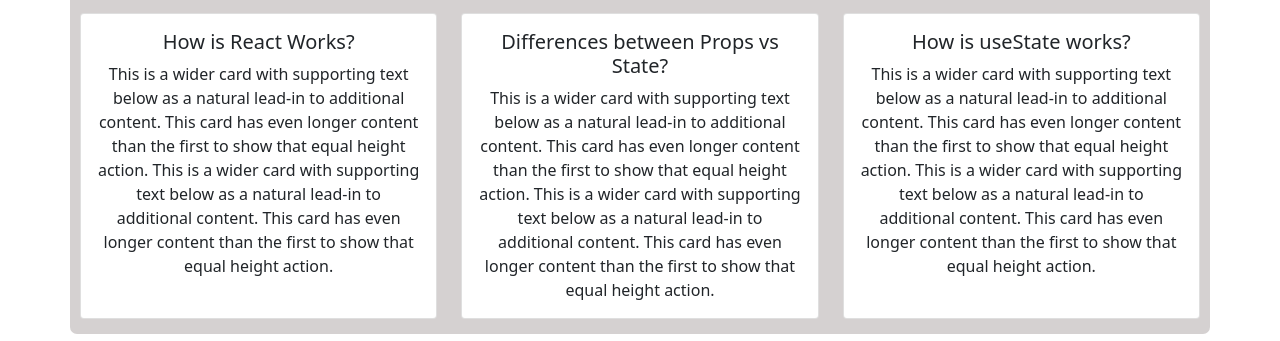
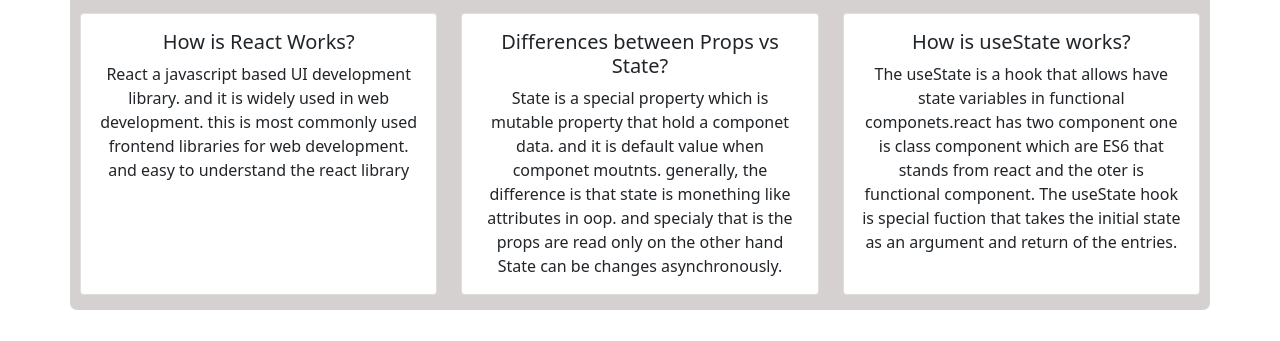
Before and after one commit to JsCoding9838/television-shop, a React (Create React App) app: page / in a window 1280 px wide. Shown: the part 1968-2309 px from the top of the page. After the commit the page ends 2288 px from the top, so only its background shows below. Built offline with nearby package versions, Linux system fonts and the light colour scheme.

Commit message:
abount react updated

```diff
--- a/src/components/AboutReact/AboutReact.js
+++ b/src/components/AboutReact/AboutReact.js
@@ -5,28 +5,35 @@
     return (
         <div className='react-container container'>
             <h2 className='mb-3 fw-bold'>Something About React</h2>
-            <div class="about-react row row-cols-1 row-cols-md-3 g-4">
-                <div class="col">
-                    <div class="card h-100">
-                        <div class="card-body">
-                            <h5 class="card-title">How is React Works?</h5>
-                            <p class="card-text">This is a wider card with supporting text below as a natural lead-in to additional content. This card has even longer content than the first to show that equal height action. This is a wider card with supporting text below as a natural lead-in to additional content. This card has even longer content than the first to show that equal height action. </p>
+            <div className="about-react row row-cols-1 row-cols-md-3 g-4">
+                <div className="col">
+                    <div className="card h-100">
+                        <div className="card-body">
+                            <h5 className="card-title">How is React Works?</h5>
+                            <p className="card-text">
+                                React a javascript based UI development library. and it is widely used in web development. this is most commonly used frontend libraries for web development. and easy to understand the react library
+                            </p>
                         </div>
                     </div>
                 </div>
-                <div class="col">
-                    <div class="card h-100">
-                        <div class="card-body">
-                            <h5 class="card-title">Differences between Props vs State?</h5>
-                            <p class="card-text">This is a wider card with supporting text below as a natural lead-in to additional content. This card has even longer content than the first to show that equal height action. This is a wider card with supporting text below as a natural lead-in to additional content. This card has even longer content than the first to show that equal height action. </p>
+                <div className="col">
+                    <div className="card h-100">
+                        <div className="card-body">
+                            <h5 className="card-title">Differences between Props vs State?</h5>
+                            <p className="card-text">
+                                State is a special property which is mutable property that hold a componet data. and it is default value when componet moutnts. generally, the difference is that state is monething like attributes in oop.
+                                and specialy that is the props are read only on the other hand State can be changes asynchronously.
+                            </p>
                         </div>
                     </div>
                 </div>
-                <div class="col">
-                    <div class="card h-100">
-                        <div class="card-body">
-                            <h5 class="card-title">How is useState works?</h5>
-                            <p class="card-text">This is a wider card with supporting text below as a natural lead-in to additional content. This card has even longer content than the first to show that equal height action. This is a wider card with supporting text below as a natural lead-in to additional content. This card has even longer content than the first to show that equal height action. </p>
+                <div className="col">
+                    <div className="card h-100">
+                        <div className="card-body">
+                            <h5 className="card-title">How is useState works?</h5>
+                            <p className="card-text">
+                                The useState is a hook that allows have state variables in functional componets.react has two component one is class component which are ES6 that stands from react and the oter is functional component. The useState hook is special fuction that takes the initial state as an argument and return of the entries.
+                            </p>
                         </div>
                     </div>
                 </div>
```
